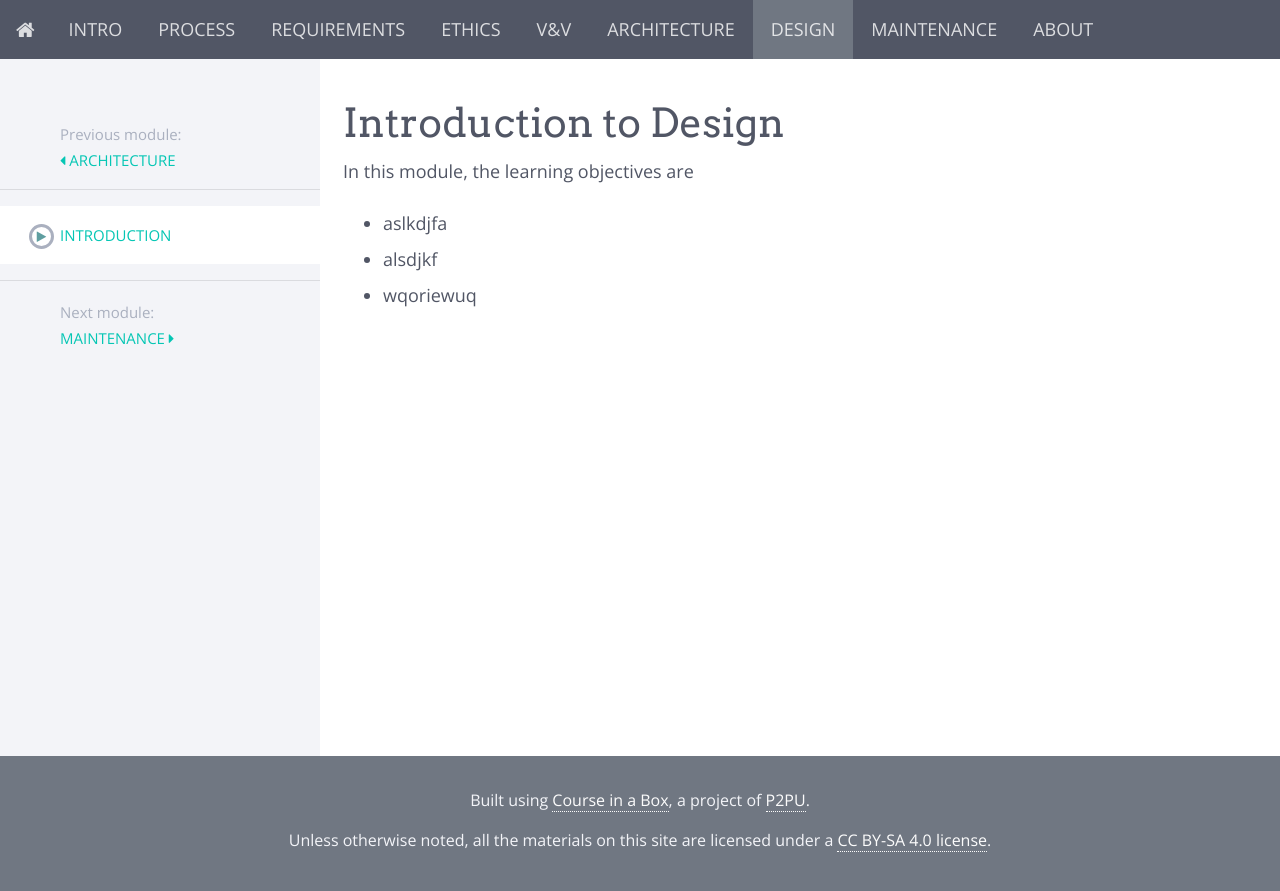
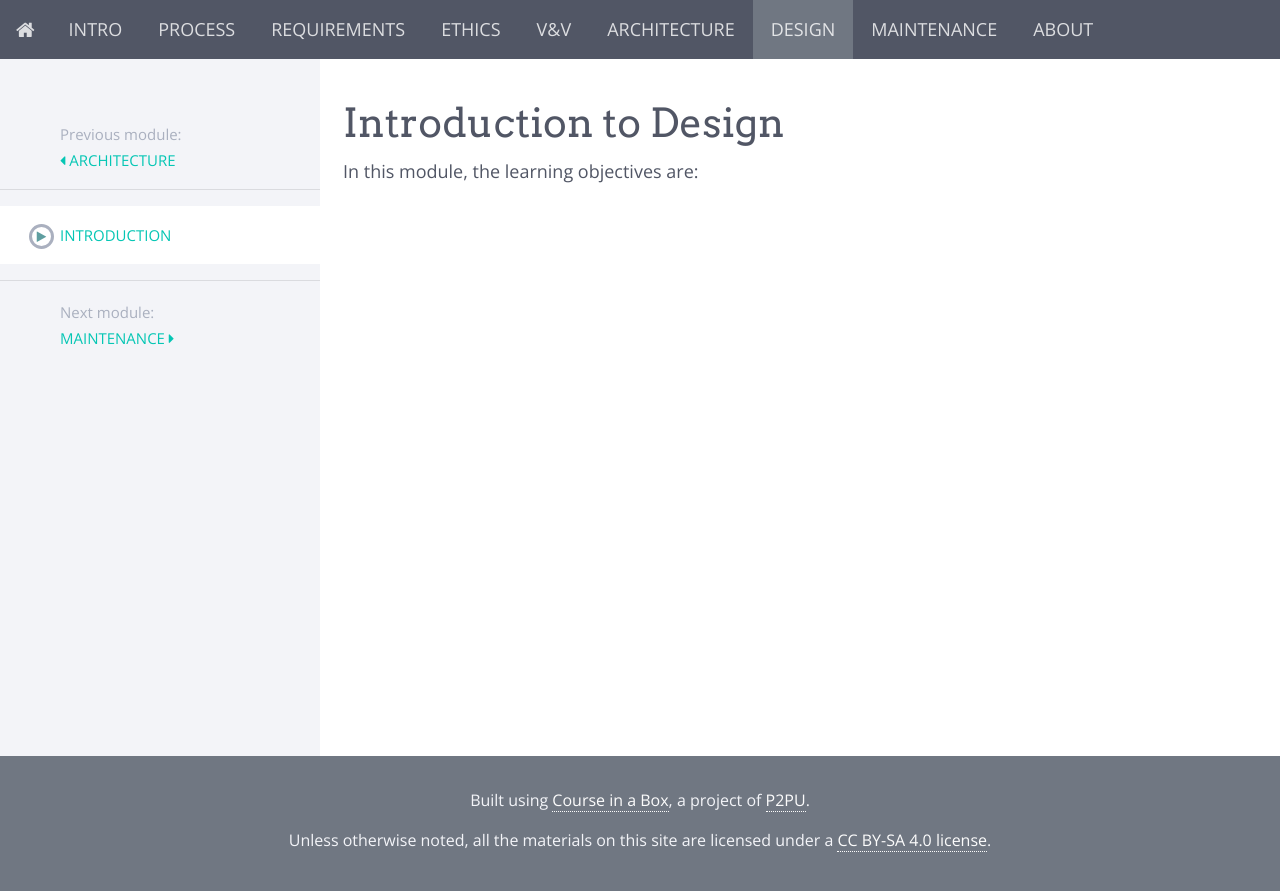
Before and after one commit to marksherriff/se-coursepack, a Jekyll site: the page built from modules/design/_posts/2021-05-01-introduction.md, in a window 1280 px wide. Shown: the top 891 px of the page. Built offline with Jekyll 4.4.1, drawn with Linux system fonts in a browser that asks for light colours; nearby versions of some CDN libraries.

```diff
--- a/modules/design/_posts/2021-05-01-introduction.md
+++ b/modules/design/_posts/2021-05-01-introduction.md
@@ -4,8 +4,4 @@ title: Introduction
 
 # Introduction to Design
 
-In this module, the learning objectives are
-
-* aslkdjfa
-* alsdjkf
-* wqoriewuq
+In this module, the learning objectives are:
```
Also changed, not shown: index.md (+2 -0 lines).
